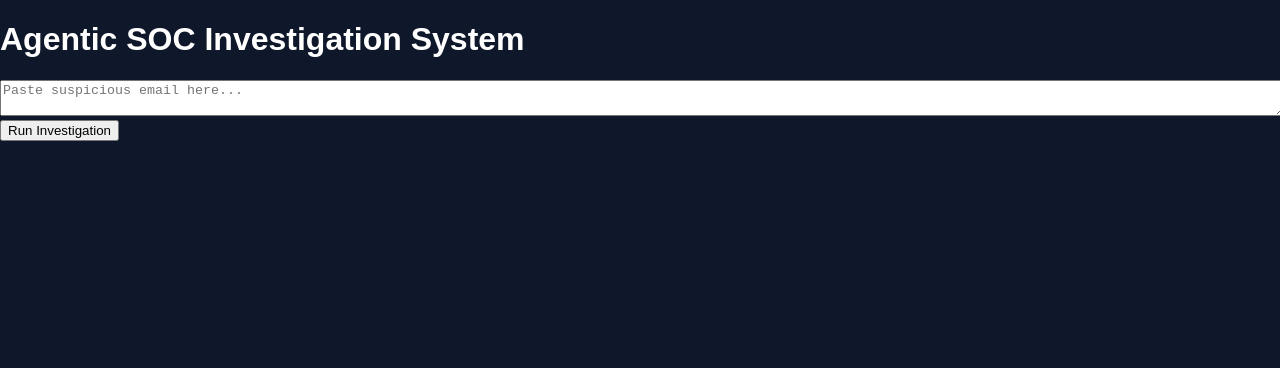
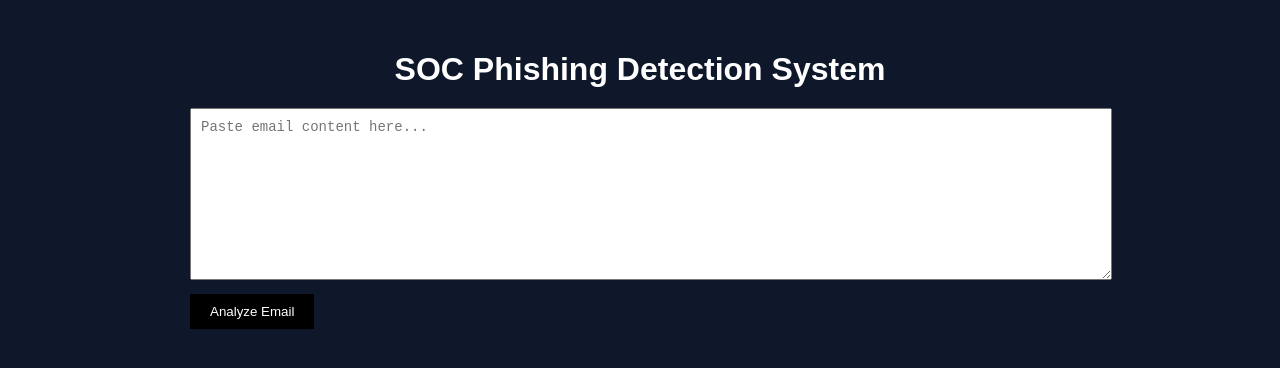
Before and after one commit to Finnete-20/agentic-soc-runtime, a React app in the folder frontend/: page / in a window 1280 px wide. Shown: the top 368 px of the page. Built offline with nearby package versions, Linux system fonts and the light colour scheme; the HTML template or start-up script is replaced by a standard one.

Commit message:
frontend fixes

```diff
--- a/frontend/src/App.jsx
+++ b/frontend/src/App.jsx
@@ -1,53 +1,118 @@
 import { useState } from "react";
-import axios from "axios";
 
 export default function App() {
   const [email, setEmail] = useState("");
-  const [report, setReport] = useState(null);
   const [loading, setLoading] = useState(false);
+  const [result, setResult] = useState(null);
 
-  const runInvestigation = async () => {
+  const analyzeEmail = async () => {
     setLoading(true);
+    setResult(null);
 
     try {
-      const res = await axios.post("http://127.0.0.1:8000/investigate", {
-        email_content: email,
+      const res = await fetch("http://127.0.0.1:8000/investigate", {
+        method: "POST",
+        headers: {
+          "Content-Type": "application/json",
+        },
+        body: JSON.stringify({
+          email_content: email,
+        }),
       });
 
-      setReport(res.data);
+      const data = await res.json();
+      setResult(data);
     } catch (err) {
       console.error(err);
+      alert("Backend connection failed");
     }
 
     setLoading(false);
   };
 
   return (
-    <div className="min-h-screen bg-slate-900 text-white p-10">
-      <h1 className="text-3xl font-bold mb-6">
-        Agentic SOC Investigation System
-      </h1>
+    <div style={styles.page}>
+      <h1 style={styles.title}>SOC Phishing Detection System</h1>
 
       <textarea
-        className="w-full h-60 p-4 text-black rounded"
-        placeholder="Paste suspicious email here..."
+        style={styles.textarea}
+        placeholder="Paste email content here..."
         value={email}
         onChange={(e) => setEmail(e.target.value)}
       />
 
-      <button
-        className="mt-4 bg-blue-600 px-6 py-2 rounded"
-        onClick={runInvestigation}
-      >
-        {loading ? "Investigating..." : "Run Investigation"}
+      <button style={styles.button} onClick={analyzeEmail}>
+        {loading ? "Analyzing..." : "Analyze Email"}
       </button>
 
-      {report && (
-        <div className="mt-8 bg-slate-800 p-4 rounded">
-          <h2 className="text-xl font-bold mb-2">SOC Report</h2>
-          <pre>{JSON.stringify(report, null, 2)}</pre>
+      {result && (
+        <div style={styles.card}>
+          <h2>Result</h2>
+
+          <p>
+            <strong>Verdict:</strong> {result.verdict}
+          </p>
+
+          <p>
+            <strong>Risk Score:</strong> {result.risk_score.toFixed(2)}
+          </p>
+
+          <h3>IOC Features</h3>
+          <pre style={styles.code}>
+            {JSON.stringify(result.iocs, null, 2)}
+          </pre>
+
+          <h3>Threat Data</h3>
+          <pre style={styles.code}>
+            {JSON.stringify(result.threat_data, null, 2)}
+          </pre>
+
+          <h3>Investigation Steps</h3>
+          <ul>
+            {result.investigation_steps.map((step, i) => (
+              <li key={i}>{step}</li>
+            ))}
+          </ul>
         </div>
       )}
     </div>
   );
 }
+
+const styles = {
+  page: {
+    fontFamily: "Arial",
+    padding: 30,
+    maxWidth: 900,
+    margin: "0 auto",
+  },
+  title: {
+    textAlign: "center",
+    marginBottom: 20,
+  },
+  textarea: {
+    width: "100%",
+    height: 150,
+    padding: 10,
+    fontSize: 14,
+    marginBottom: 10,
+  },
+  button: {
+    padding: "10px 20px",
+    cursor: "pointer",
+    background: "black",
+    color: "white",
+    border: "none",
+    marginBottom: 20,
+  },
+  card: {
+    padding: 20,
+    border: "1px solid #ddd",
+    borderRadius: 10,
+  },
+  code: {
+    background: "#f4f4f4",
+    padding: 10,
+    overflowX: "auto",
+  },
+};
```
Also changed, not shown: 2 other files (tests, documents, lock files or other folders).
